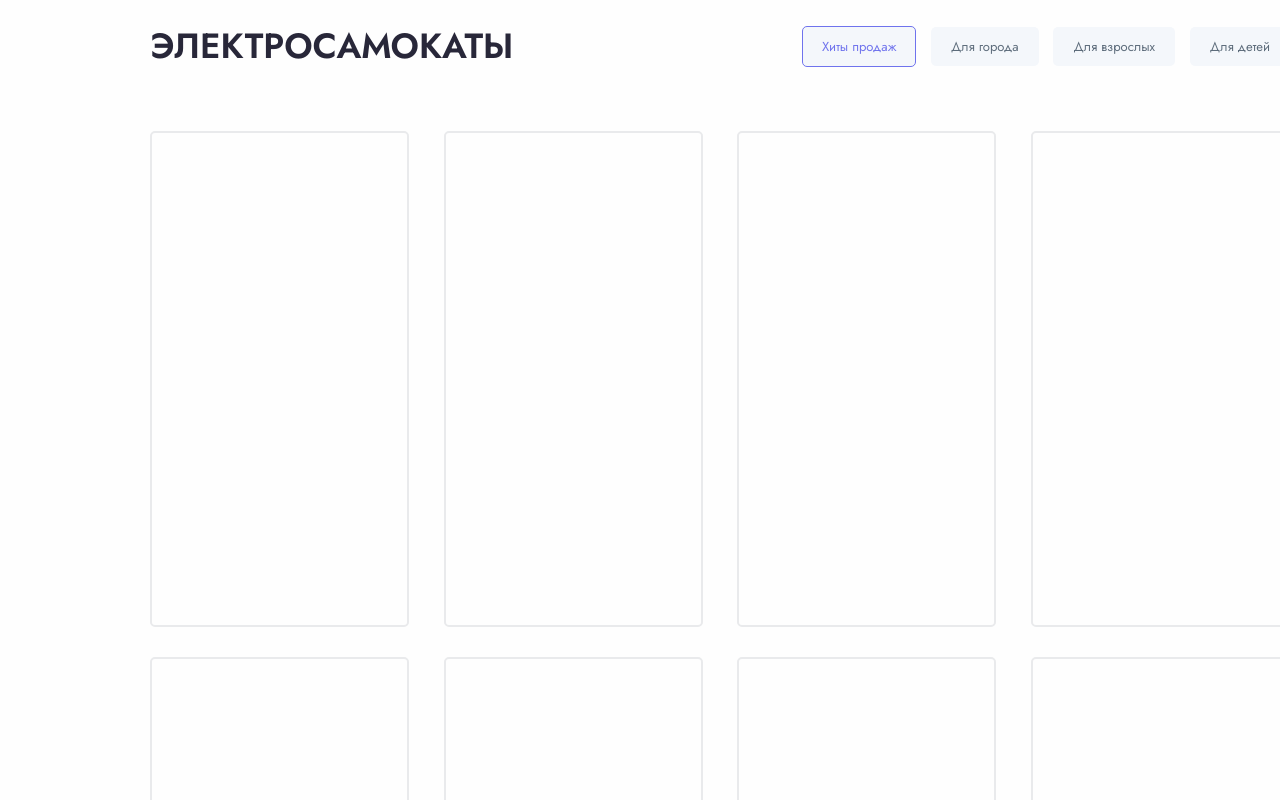
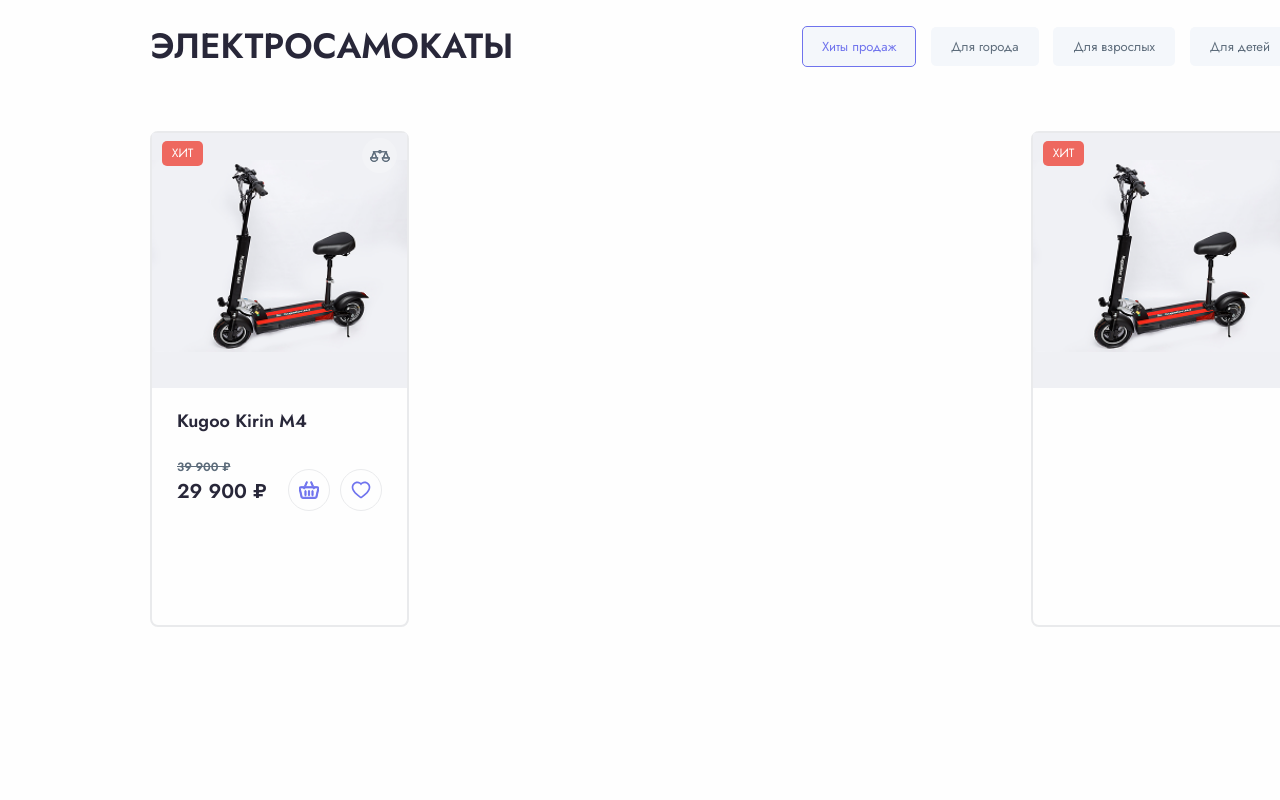
Before and after one commit to trionsys/kugooscooters, a plain HTML site: page index.html in a window 1280 px wide. Shown: the part 840-1640 px from the top of the page. After the commit the page ends 1467 px from the top, so only its background shows below. Drawn offline with nearby package versions, Linux system fonts and the light colour scheme.

Commit message:
Делаю карточки

```diff
--- a/index.html
+++ b/index.html
@@ -133,28 +133,42 @@
             </div>
             <div class="electroscooters-main container">
                 <div class="kart">
+                    <div class="kart-img">
+                        <img src="./img/png/kugoo kirin m4.png" alt="kugoo kirin m4">
+                        <span>ХИТ</span>
+                        <a href="">
+                            <img class="vesy-vkruge-kart" src="./img/svg/vesy-vkruge-kart.svg" alt="">
+                        </a>
+                    </div>
+                    <div class="kart-info">
+                        <h2>Kugoo Kirin M4</h2>
+                        <div class="kart-other-info">
 
+                        </div>
+                        <div class="price-and-buttons flexbox">
+                            <div class="price">
+                                <span>39 900 ₽</span>
+                                <h2>29 900 ₽</h2>
+                            </div>
+                            <div class="other-buttons flexbox">
+                                <a href="">
+                                    <img src="./img/svg/shopping-cart-blue.svg" alt="">
+                                </a>
+                                <a href="">
+                                    <img src="./img/svg/heart-blue.svg" alt="">
+                                </a>
+                            </div>
+                        </div>
+                    </div>
                 </div>
                 <div class="kart">
+                    <div class="kart-img">
+                        <img src="./img/png/kugoo kirin m4.png" alt="kugoo kirin m4">
+                        <span>ХИТ</span>
+                    </div>
+                    <div class="kart-info">
 
-                </div>
-                <div class="kart">
-
-                </div>
-                <div class="kart">
-
-                </div>
-                <div class="kart">
-
-                </div>
-                <div class="kart">
-
-                </div>
-                <div class="kart">
-
-                </div>
-                <div class="kart">
-
+                    </div>
                 </div>
             </div>
         </section>
--- a/style.css
+++ b/style.css
@@ -3,6 +3,7 @@
 :root {
     --main-color: #6f73ed;
     --main-text: #282739;
+    --hit-color: #EE685F;
 }
 
 * {
@@ -306,7 +307,7 @@ hr {
 }
 
 .swiper-button-next{
-    right: 1080px !important;
+    right: 1070px !important;
     top: 380px !important;
 }
 
@@ -454,7 +455,89 @@ hr {
     width: 255px;
     height: 492px;
     margin-top: 30px;
-    border-radius: 5px;
+    border-radius: 8px;
     border: 2px solid #e9eaec;
+}
+
+.kart-img * {
+    cursor: default !important;
 
 }
+
+.kart-img img{
+    width: 100%;
+    margin-top: 27px;
+}
+
+.kart-img{
+    height: 255px;
+    background-color: #eff0f4;
+}
+
+.kart-img span{
+    width: 41px;
+    height: 25px;
+    border-radius: 5px;
+    background-color: var(--hit-color);
+    color: white;
+    font-weight: 400;
+    font-size: 12px;
+    position: relative;
+    display: flex;
+    justify-content: center;
+    align-items: center;
+    margin-top: -217px;
+    margin-left: 10px;
+}
+
+.vesy-vkruge-kart{
+    width: 35px !important;
+    height: 35px;
+    margin-left: 210px;
+    top: -55px;
+    position: relative;
+    cursor: pointer !important;
+}
+
+.other-buttons img{
+    width: 20px;
+    height: 20px;
+    padding: 10px;
+}
+
+.other-buttons a{
+    width: 40px;
+    height: 40px;
+    border-radius: 100%;
+    border: 1.3px solid #EAEBED;
+    display: block;
+    margin-left: 10px;
+}
+
+.kart-info{
+    padding: 20px 25px 20px 25px;
+}
+
+.kart-info *{
+    margin: 0;
+}
+
+.kart-info h2{
+    font-weight: 600;
+    font-size: 18px;
+    color: var(--main-text);
+    margin-bottom: 20px;
+}
+
+.price span{
+    font-weight: 600;
+    font-size: 12px;
+    text-decoration: line-through;
+    color: #5D6C7B;
+}
+
+.price h2{
+    font-weight: 600;
+    font-size: 20px;
+    color: var(--main-text);
+}
```
Also changed, not shown: img/png/kugoo kirin m4.png (added), img/svg/Kugoo + (Copy)/Icon/Outlined/Vector.svg (added), img/svg/heart-blue.svg (added), img/svg/shopping-cart-blue.svg (added), img/svg/vesy-vkruge-kart.svg (added).
